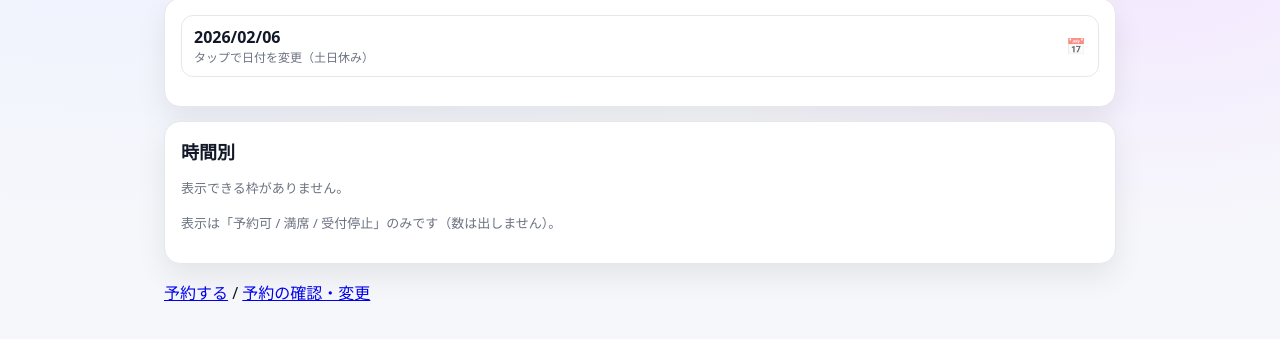
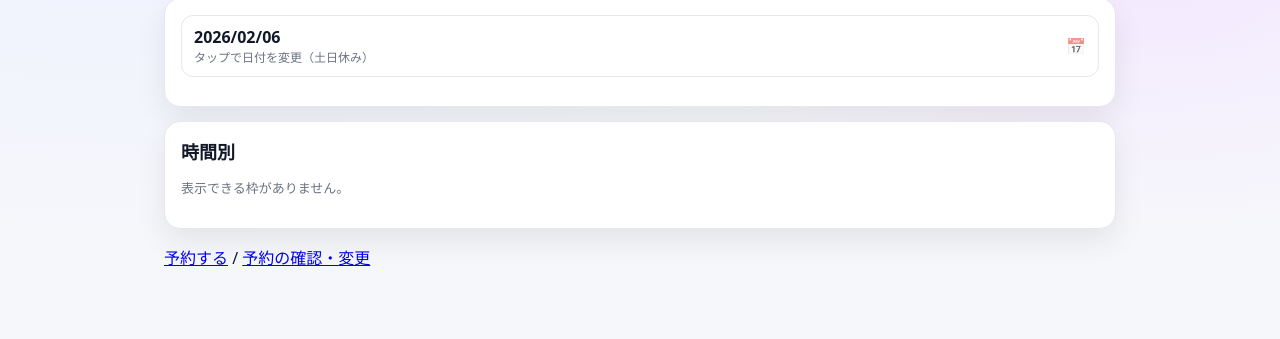
Before and after one commit to hidakko/hidakko-reserve, a website: page availability.html in a window 1280 px wide. Shown: the part 119-458 px from the top of the page. Drawn offline with nearby package versions, Linux system fonts and the light colour scheme; no server answers.

Commit message:
Remove availability display note from HTML
Removed note about availability display limitations.

```diff
--- a/availability.html
+++ b/availability.html
@@ -120,7 +120,6 @@
       <h2 style="margin-top:0;">時間別</h2>
       <div id="list"></div>
       <p class="muted" style="margin-top:12px;">
-        表示は「予約可 / 満席 / 受付停止」のみです（数は出しません）。
       </p>
     </section>
 
```
